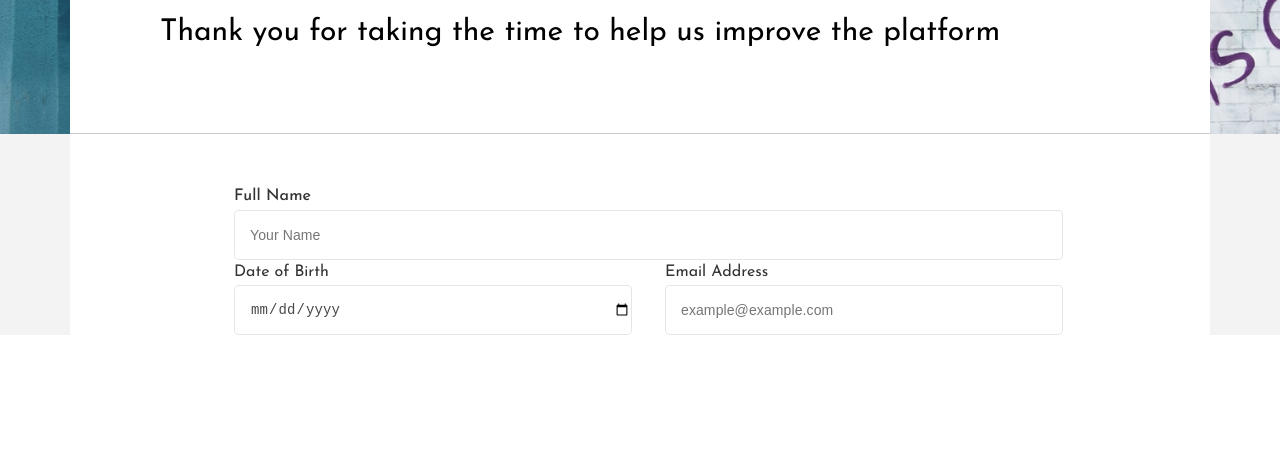
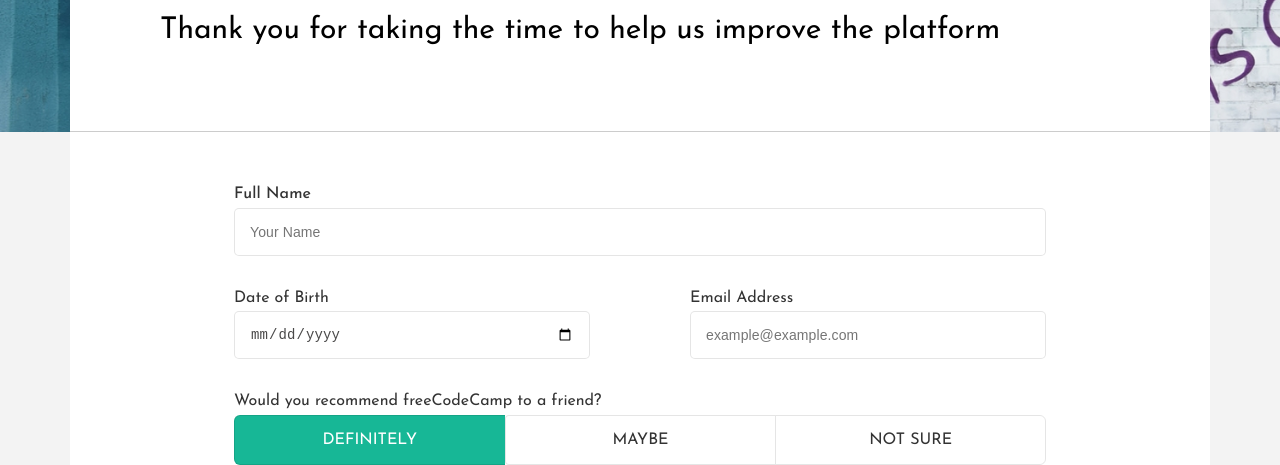
Before and after one commit to Dimary-94/hero-form, a website: page app/index.html in a window 1280 px wide. Shown: the part 800-1265 px from the top of the page. Before the commit the page ends 1135 px from the top, so only its background shows below. Drawn offline with nearby package versions, Linux system fonts and the light colour scheme; files that its build step writes are made by us from their sources.

Commit message:
Commit 20.07.2020

```diff
--- a/app/index.html
+++ b/app/index.html
@@ -82,6 +82,23 @@
 										</div>
 									</div>
 								</div>
+									<div class="check-btn">
+										<div>Would you recommend freeCodeCamp to a friend?</div>
+										<div class="form_radio_group">
+											<div class="form_radio_group-item">
+												<input id="radio-1" type="radio" name="radio" value="1" checked>
+												<label for="radio-1">Definitely</label>
+											</div>
+											<div class="form_radio_group-item">
+												<input id="radio-2" type="radio" name="radio" value="2">
+												<label for="radio-2">Maybe</label>
+											</div>
+											<div class="form_radio_group-item">
+												<input id="radio-3" type="radio" name="radio" value="3">
+												<label for="radio-3">Not Sure</label>
+											</div>
+										</div>
+									</div>
 							</form>
 						</div>
 					</div>
@@ -106,45 +123,7 @@
 
 
 
-		<!-- <section id="section-hero" class="hero">
-				<div class="hero_title">
-					<h1 id="title">
-						FreeCodeCamp <br>
-						Survey Form
-					</h1>
-					<p>
-						Thank you for taking the time to help us improve the platform
-					</p>
-				</div>
-			</section>
-			<section class="forms">
-				<div class="section-hero-form">
-					<div class="form">
-						<form action="#" method="GET" class="placehold">
-							<div class="placehold_name">
-								<div>Full Name</div>
-								<input type="text" placeholder="Your Name" />
-							</div>
 
-							<div class="data-mail">
-								<div class="data">
-									<div>Date of Birth</div>
-									<div class="placehold_birth">
-										<input type="date" placeholder="17.12.1997" />
-									</div>
-								</div>
-
-								<div class="mail">
-									<div>Email Address</div>
-									<div class="placehold_email">
-										<input type="email" placeholder="example@example.com" />
-									</div>
-								</div>
-							</div>
-						</form>
-					</div>
-				</div>
-			</section> -->
 		</div>
 
 	</main>
--- a/app/scss/main.scss
+++ b/app/scss/main.scss
@@ -4,6 +4,7 @@
 * {
 	margin: 0;
 	padding: 0;
+	box-sizing: border-box;
 }
 
 li {
@@ -31,13 +32,13 @@ input {
 	border: solid 0.5px rgba(0, 0, 0, 0.1);
 	width: 100%;
 	height: 48px;
-	padding-left: 15px;
 	color: #494848;
 	font-size: 14px;
 	font-weight: 500;
 	letter-spacing: 0.1px;
 	border-radius: 5px;
 	outline: none;
+	padding: 0 15px;
 }
 input:focus {
 	border: 1px solid #7f43c3;
@@ -106,14 +107,6 @@ body {
 	}
 }
 
-.forms {
-	background-color: #f3f3f3;
-	.form {
-		display: grid;
-		grid-row-gap: 30px;
-	}
-}
-
 .hero {
 	max-width: 1680px;
 	margin-top: 120px;
@@ -130,7 +123,6 @@ body {
 	&_title {
 		display: grid;
 		grid-row-gap: 27px;
-		max-width: 960px;
     	padding: 80px 90px;
 		background-color: #ffffff;
 		& h1 {
@@ -149,7 +141,8 @@ body {
 	}
 }
 
-
+.forms {
+	background-color: #f3f3f3;
 	.section-hero-form {
 		max-width: 1140px;
 		margin: 0 auto;
@@ -158,12 +151,10 @@ body {
 			max-width: 812px;
 			margin: 0  auto;
 			padding-top: 50px;
-	}
-}
-
-
+			form {
+				display: grid;
+				grid-row-gap: 30px;
 				.placehold_name {
-	width: 100%;
 					& div {
 						color: #333333;
 						font-size: 16px;
@@ -171,10 +162,56 @@ body {
 						letter-spacing: 0.11px;
 					}
 				}
-
-
 				.data-mail {
 					display: grid;
 					grid-template-columns: 1fr 1fr;
-    gap: 50px;
+					gap: 100px;
 				}
+			}
+		}
+	}
+}
+
+
+
+.form_radio_group  {
+	display: grid;
+	grid-template-columns: 1fr 1fr 1fr;
+}
+.form_radio_group-item {
+	display: grid;
+}
+.form_radio_group input[type=radio] {
+	display: none;
+}
+.form_radio_group label {
+	display: flex;
+	justify-content: center;
+	align-items: center;
+	cursor: pointer;
+	line-height: 48px;
+	border: solid 0.5px rgba(0, 0, 0, 0.1);
+	border-radius: 4px 0 0 4px;
+	border-right: none;
+	user-select: none;
+	text-transform: uppercase;
+}
+
+.form_radio_group .form_radio_group-item:first-child label {
+	border-radius: 6px 0 0 6px;
+}
+.form_radio_group .form_radio_group-item:last-child label {
+	border-radius: 0 6px 6px 0;
+	border-right: solid 0.5px rgba(0, 0, 0, 0.1);
+}
+
+/* Checked */
+.form_radio_group input[type=radio]:checked + label {
+	background-color: #17b796;
+	color: #ffffff;
+}
+
+/* Hover */
+.form_radio_group label:hover {
+	color: #666;
+}
```
Lines whose indentation alone changed are shown as unchanged.
